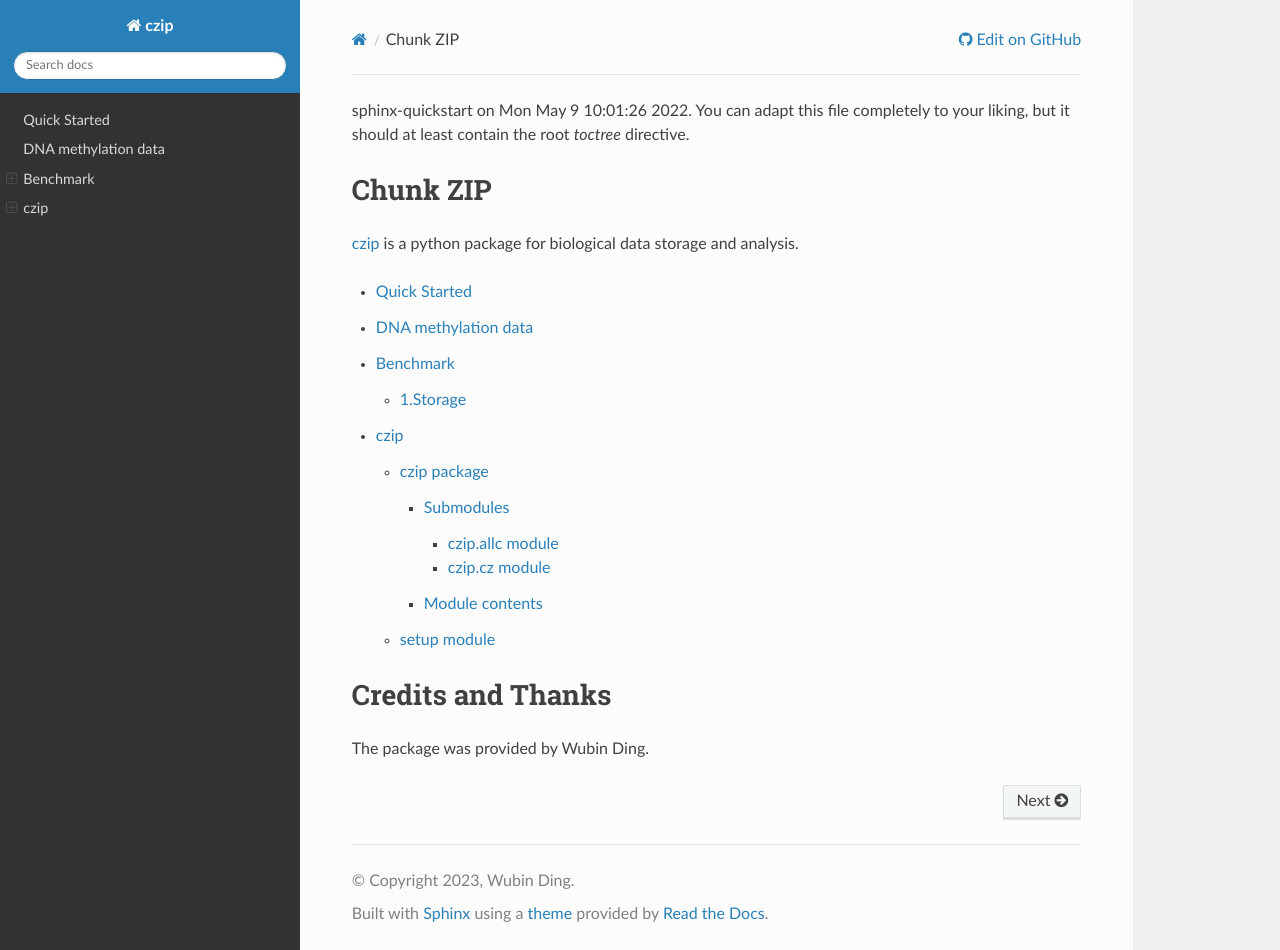
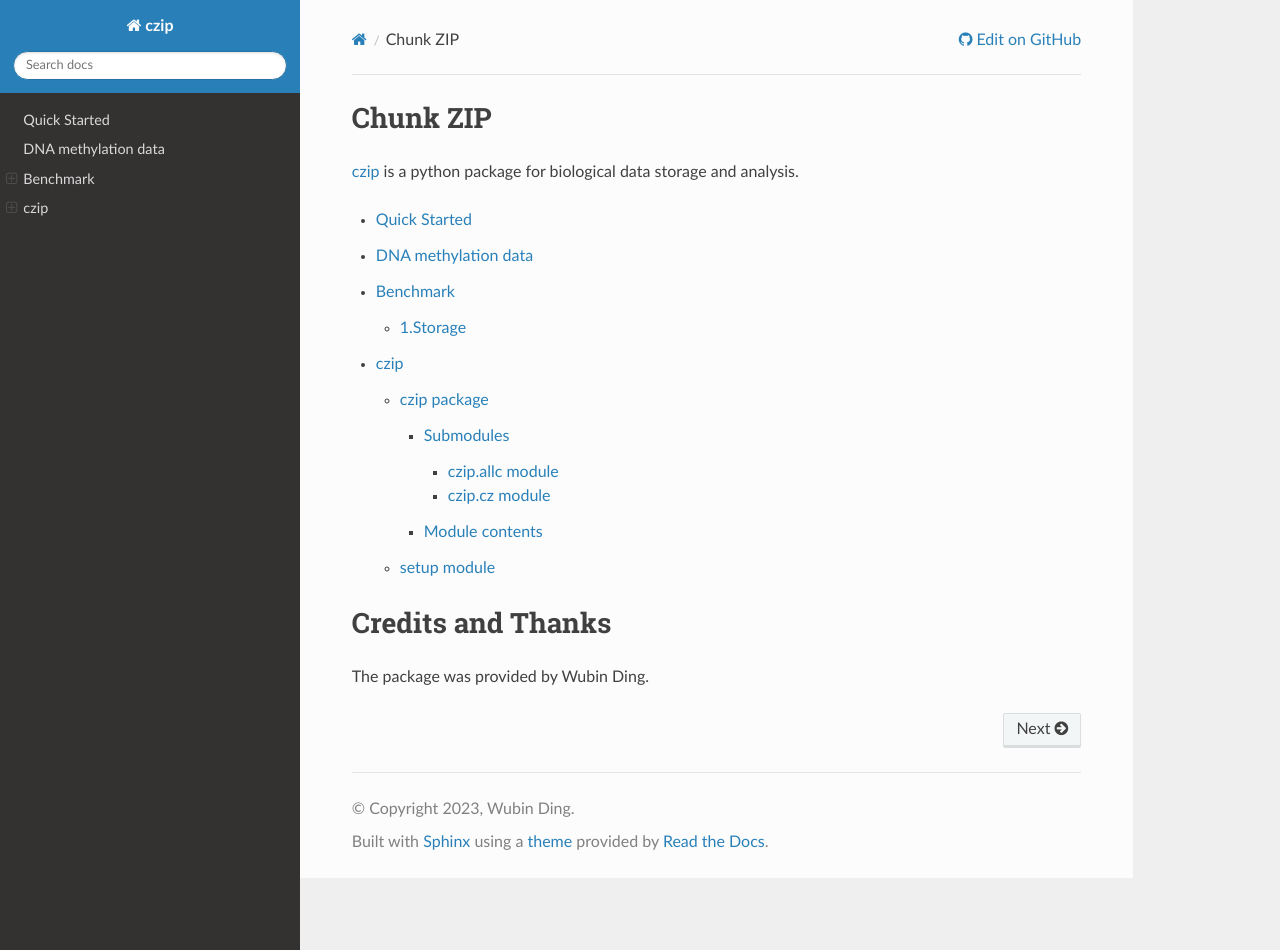
Before and after one commit to DingWB/czip, a Sphinx documentation site: the page built from docs/source/index.rst, in a window 1280 px wide and 950 px high. Built offline with Sphinx 7.4.7 and the Read the Docs theme 2.0.0, drawn with Linux system fonts in a browser that asks for light colours; pages that are not in the unit, such as notebooks, are missing from menus.

```diff
--- a/docs/source/index.rst
+++ b/docs/source/index.rst
@@ -1,8 +1,3 @@
-.. czip documentation master file, created by
-sphinx-quickstart on Mon May  9 10:01:26 2022.
-You can adapt this file completely to your liking, but it should at least
-contain the root `toctree` directive.
-
 Chunk ZIP
 ======================================
 `czip <https://github.com/DingWB/czip>`_ is a python package for biological data storage and analysis.
```
Also changed, not shown: 6 other files.
